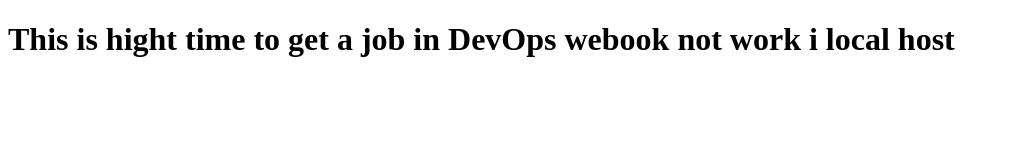
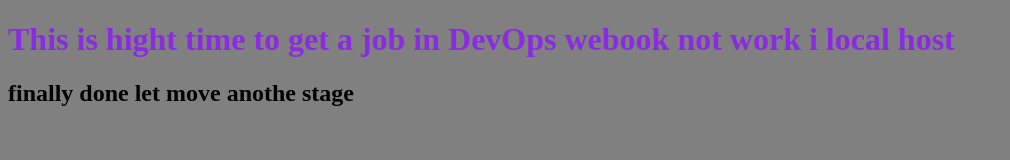
Before and after one commit to Shadhashmi7/test, a plain HTML site: page index.html in a window 1280 px wide. Shown: the whole page, without its empty margins (0-1010 px from the left). Drawn offline with Linux system fonts and the light colour scheme.

Commit message:
update index,html

```diff
--- a/index.html
+++ b/index.html
@@ -4,8 +4,10 @@
     <meta charset="UTF-8">
     <meta name="viewport" content="width=device-width, initial-scale=1.0">
     <title>Myweb</title>
+    <link rel="stylesheet" href="style.css">
 </head>
 <body>
     <H1>This is hight time to get a job in DevOps webook not work i local host</H1>
+    <h2>finally done let move anothe stage</h2>
 </body>
 </html>
--- /dev/null
+++ b/style.css
@@ -0,0 +1,7 @@
+*{
+    background-color: grey;
+}
+
+h1{
+    color: blueviolet;
+}
```
